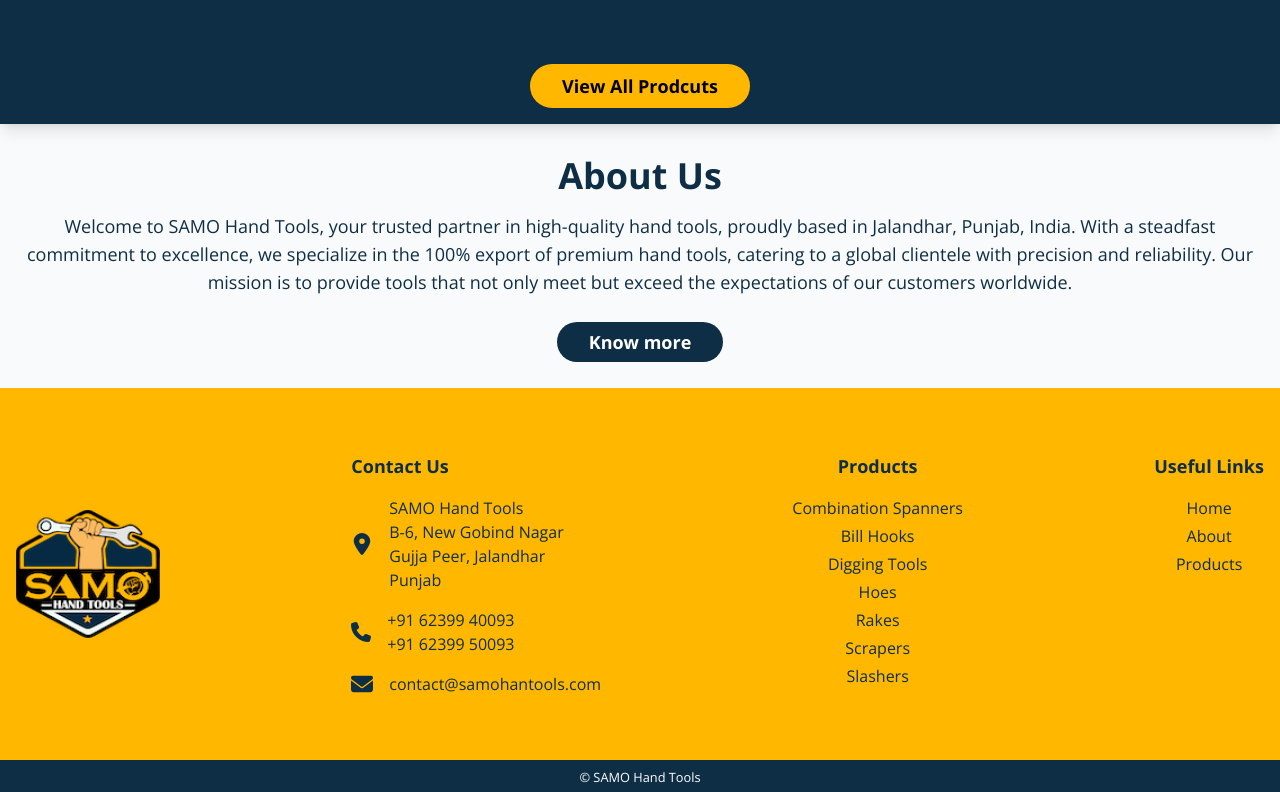
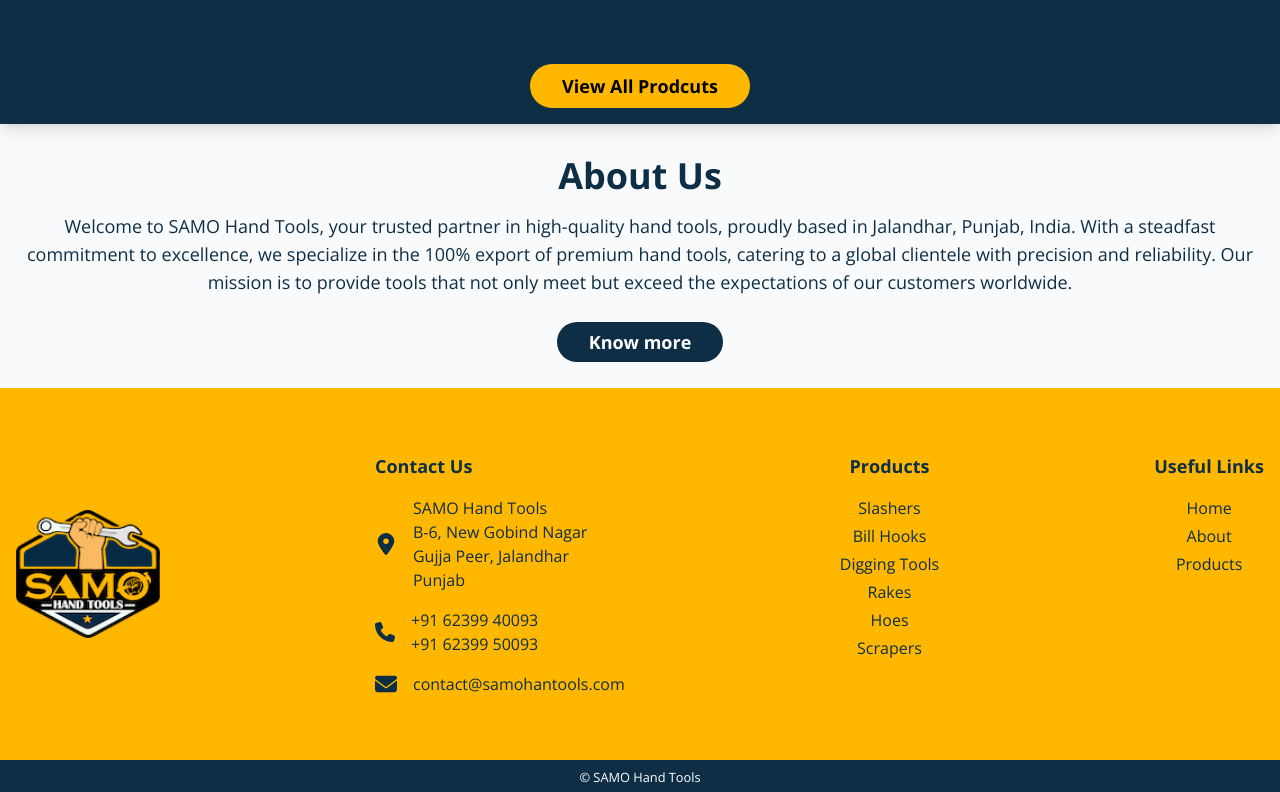
Before and after one commit to abhineettandon/samo-hand-tools, a Next.js app: page / in a window 1280 px wide. Shown: the part 644-1436 px from the top of the page. Built offline with nearby package versions, Linux system fonts and the light colour scheme.

Commit message:
refactor: footer product links

```diff
--- a/src/app/_components/layout/Footer.tsx
+++ b/src/app/_components/layout/Footer.tsx
@@ -1,6 +1,8 @@
 import Image from "next/image"
 import Link from "next/link"
 import { FaEnvelope, FaLocationDot, FaPhone } from 'react-icons/fa6'
+
+import products from "@/app/_products"
 
 export default function Footer() {
     return (
@@ -42,13 +44,11 @@
                 <div className="flex flex-col gap-4 text-center">
                     <h4 className="text-lg font-bold">Products</h4>
                     <div className="flex flex-col gap-1">
-                        <Link href="/products" className="hover:underline">Combination Spanners</Link>
-                        <Link href="/products" className="hover:underline">Bill Hooks</Link>
-                        <Link href="/products" className="hover:underline">Digging Tools</Link>
-                        <Link href="/products" className="hover:underline">Hoes</Link>
-                        <Link href="/products" className="hover:underline">Rakes</Link>
-                        <Link href="/products" className="hover:underline">Scrapers</Link>
-                        <Link href="/products" className="hover:underline">Slashers</Link>
+                        {
+                            products.map(product => (
+                                <Link key={product.slug} href={`/products/${product.slug}`} className="hover:underline">{product.name}</Link>
+                            ))
+                        }
                     </div>
                 </div>
 
--- a/src/app/_products/BillHooks.ts
+++ b/src/app/_products/BillHooks.ts
@@ -4,7 +4,7 @@
     name: 'Bill Hooks',
     slug: 'bill-hooks',
     img: '/img/products/bill-hooks/bill-hooks.png',
-    varients: [
+    variants: [
         {
             name: 'SM-108 Sugar Cane Knife',
             img: '/img/products/bill-hooks/sm-108.png',
--- a/src/app/_products/CombinationSpanner.ts
+++ b/src/app/_products/CombinationSpanner.ts
@@ -4,5 +4,5 @@
     name: 'Spanners',
     slug: 'combination-spanner',
     img: '/img/products/spanners/combination-spanner.jpg',
-    varients: []
+    variants: []
 }
--- a/src/app/_products/DiggingTools.ts
+++ b/src/app/_products/DiggingTools.ts
@@ -4,7 +4,7 @@
     name: 'Digging Tools',
     slug: 'digging-tools',
     img: '/img/products/digging-tools/digging-tools.png',
-    varients: [
+    variants: [
         {
             name: "SM-114 Digging Spade - Wooden Handle",
             img: '/img/products/digging-tools/sm-114.png',
--- a/src/app/_products/Hoes.ts
+++ b/src/app/_products/Hoes.ts
@@ -4,7 +4,7 @@
     name: 'Hoes',
     slug: 'hoes',
     img: '/img/products/hoes/hoes.png',
-    varients: [
+    variants: [
         {
             name: 'SM-161 Hoe 3 Lbs.',
             img: '/img/products/hoes/sm-161.png',
--- a/src/app/_products/Rakes.ts
+++ b/src/app/_products/Rakes.ts
@@ -4,7 +4,7 @@
     name: 'Rakes',
     slug: 'rakes',
     img: '/img/products/rakes/rakes.png',
-    varients: [
+    variants: [
         {
             name: 'SM-148 Leaf Rake',
             img: '/img/products/rakes/sm-148.png',
--- a/src/app/_products/Scrapers.ts
+++ b/src/app/_products/Scrapers.ts
@@ -4,7 +4,7 @@
     name: 'Scrapers',
     slug: 'scrapers',
     img: '/img/products/scrappers/scrapers.png',
-    varients: [
+    variants: [
         {
             name: 'SM-179 Curved Yard Scraper',
             img: '/img/products/scrappers/sm-179.png',
--- a/src/app/_products/Slashers.ts
+++ b/src/app/_products/Slashers.ts
@@ -4,7 +4,7 @@
     name: 'Slashers',
     slug: 'slashers',
     img: '/img/products/slashers/slashers.png',
-    varients: [
+    variants: [
         {
             name: 'SM-101 Straight Slasher',
             img: '/img/products/slashers/sm-101.png',
--- a/src/app/products/[slug]/page.tsx
+++ b/src/app/products/[slug]/page.tsx
@@ -35,7 +35,7 @@
                 { product && <ProductNav activeSlug={product.slug} /> }
 
                 <div className="grid gap-4 sm:grid-cols-2 lg:grid-cols-3 mt-8">
-                    {product && product.varients.map((product, i) => <ProductDetailsCard product={product} key={i} />)}
+                    {product && product.variants.map((product, i) => <ProductDetailsCard product={product} key={i} />)}
                 </div>
             </div>
         </Fragment>
--- a/src/app/types/Product.ts
+++ b/src/app/types/Product.ts
@@ -2,7 +2,7 @@
     name: string
     slug: string
     img: string
-    varients: ProductVariant[]
+    variants: ProductVariant[]
 }
 
 export interface ProductVariant {
```
